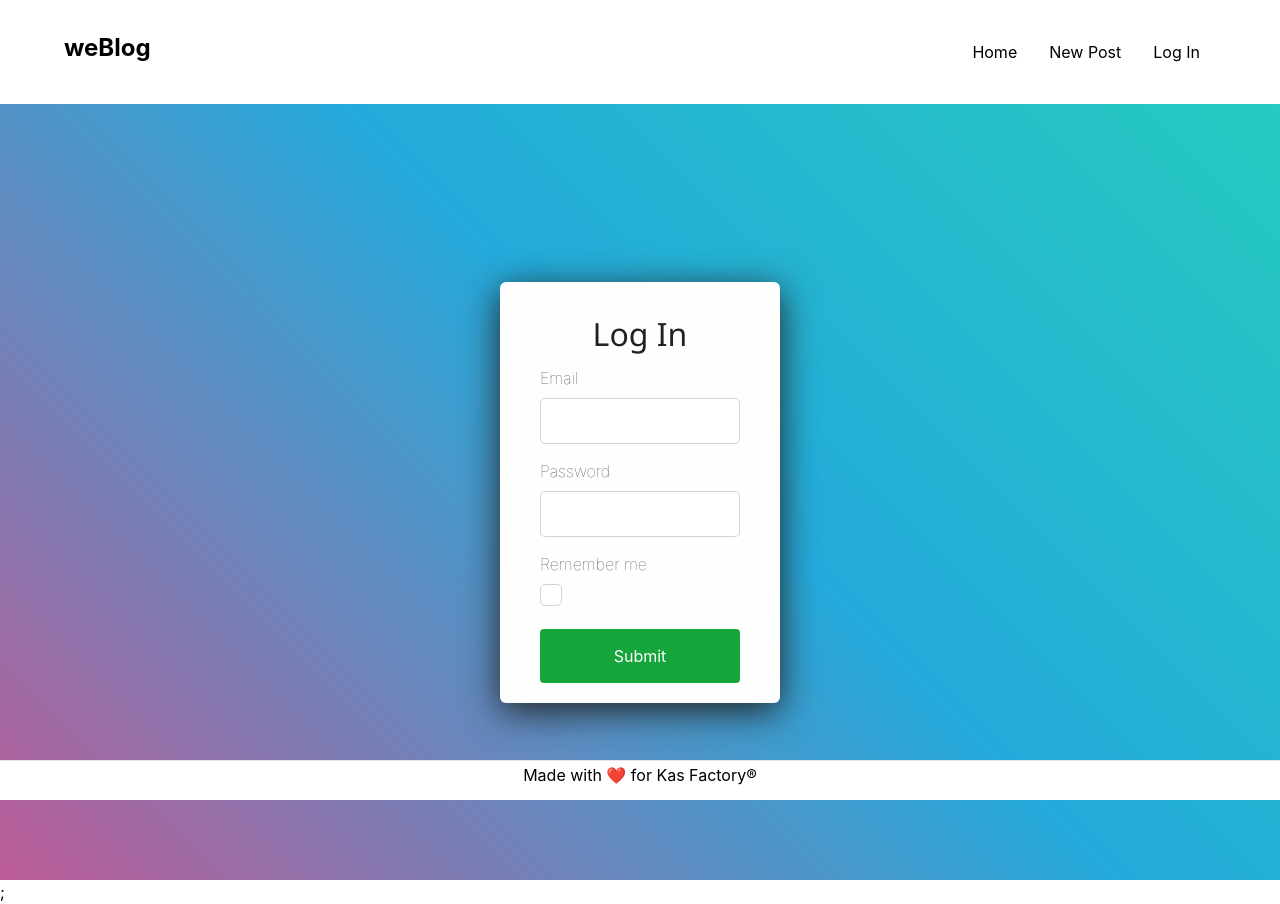
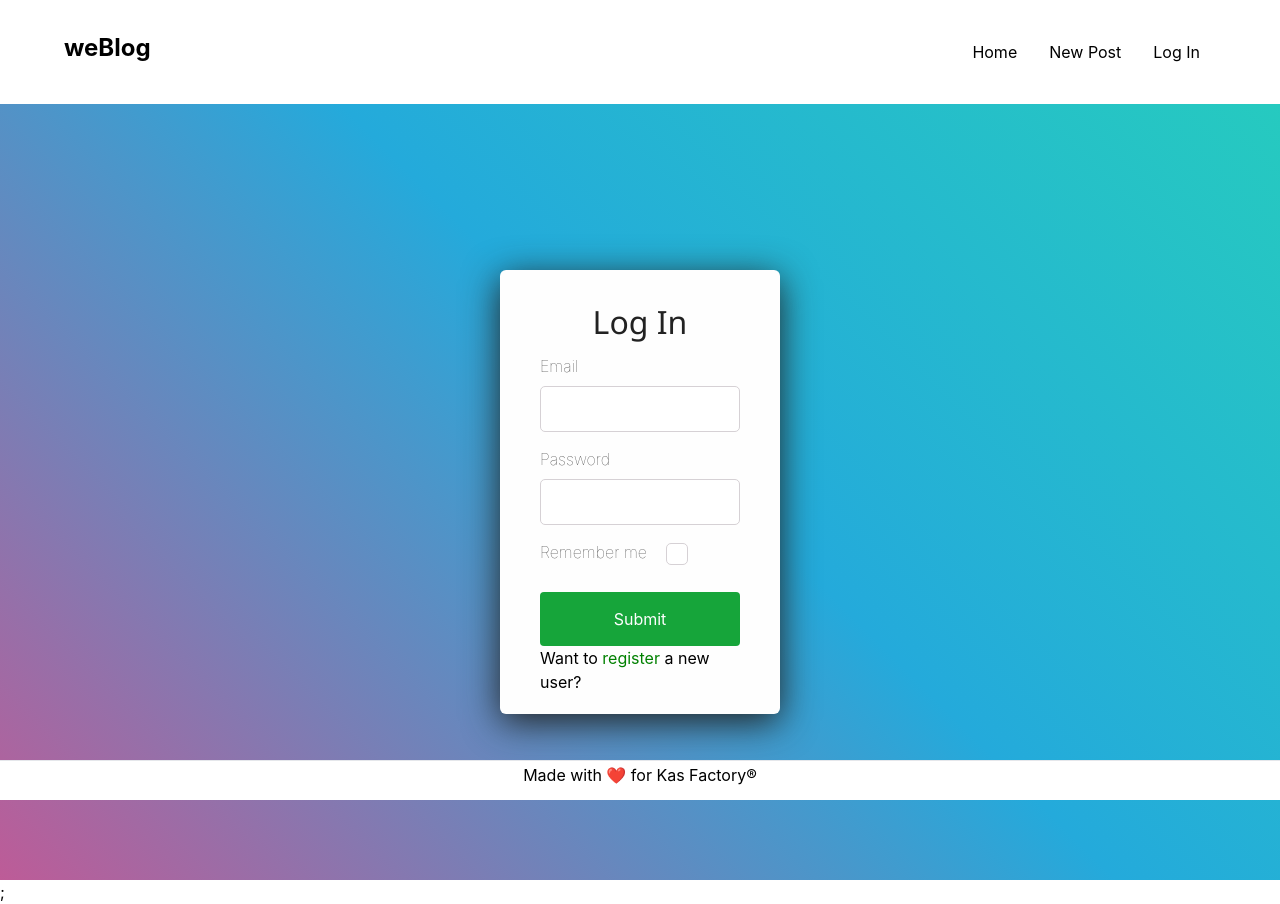
Before and after one commit to jcmpes/front_njs_blog, a Next.js app: page /login in a window 1280 px wide. Built offline with nearby package versions, Linux system fonts and the light colour scheme.

Commit message:
chores: clean up and style checkbox

```diff
--- a/pages/index.js
+++ b/pages/index.js
@@ -25,7 +25,6 @@ export default function Home() {
 
   return (
     <Layout>
-      {console.log(posts)}
       {posts.length ? (
         <PostList
           posts={posts}
@@ -34,52 +33,5 @@ export default function Home() {
         'No posts'
       )}
     </Layout>
-  );
+  )
 }
-
-// export const getStaticProps = async () => {
-//   const posts = await getPosts();
-//   return {
-//     props: {
-//       posts,
-//     },
-//   };
-// };
-
-// interface Articles {
-//     body: string;
-//     id: number;
-//     title: string;
-//     userId: number;
-//   }
-
-//   export default function Home({
-//     articles,
-//   }: InferGetStaticPropsType<typeof getStaticProps>) {
-//     return (
-//       <div className="max-w-5xl mx-auto">
-//         <Navbar />
-//         <div className="grid grid-cols-1 md:grid-cols-2 space-x-5 space-y-5">
-//           {articles.map((article) => (
-//             <Article
-//               body={article.body}
-//               id={article.id}
-//               title={article.title}
-//               userId={article.userId}
-//               key={article.id}
-//             />
-//           ))}
-//         </div>
-//       </div>
-//     );
-//   }
-
-//   export const getStaticProps = async () => {
-//     const articles: Articles[] = await getPosts();
-
-//     return {
-//       props: {
-//         articles,
-//       },
-//     };
-//   };
--- a/src/components/auth/LoginPage/LoginForm.js
+++ b/src/components/auth/LoginPage/LoginForm.js
@@ -1,7 +1,5 @@
 import React from 'react';
-import axios from 'axios';
-import Router from 'next/router';
-import { login, register } from '../../../api/auth';
+import Link from 'next/link';
 
 import styles from '../../../../styles/Auth.module.css';
 
@@ -58,12 +56,12 @@ const LoginForm = ({ onSubmit }) => {
               onChange={handleChange}
             />
           </div>
-          <div className={styles.inputField}>
+          <div className={styles.checkboxField}>
             <label className={styles.label} htmlFor="remember">
               Remember me
             </label>
             <input
-              className={styles.input}
+              className={styles.checkbox}
               type="checkbox"
               name="remember"
               onChange={handleChange}
@@ -72,6 +70,9 @@ const LoginForm = ({ onSubmit }) => {
           <div className={styles.submit}>
             <button className={styles.button}>Submit</button>
           </div>
+          <Link href="/register">
+          <a style={{cursor: "default"}}>Want to <span style={{ cursor: "pointer", color: "green" }}>register</span> a new user?</a>
+          </Link>
         </form>
       </div>
     </div>
--- a/src/components/auth/RegisterPage/RegisterForm.tsx
+++ b/src/components/auth/RegisterPage/RegisterForm.tsx
@@ -1,5 +1,4 @@
 import React from 'react';
-import link from 'next/link';
 import { register } from '../../../api/auth';
 
 import styles from '../../../../styles/Auth.module.css';
@@ -181,9 +180,6 @@ export class RegisterForm extends React.Component<SignUpProps, SignUpState> {
             <div className={styles.submit}>
               <button className={styles.button}>Register</button>
             </div>
-            <Link href="/register">
-                Want to <a>register</a> a new user?
-            </Link>
           </form>
         </div>
       </div>
--- a/src/components/posts/PostList.js
+++ b/src/components/posts/PostList.js
@@ -1,6 +1,5 @@
 import React, { useEffect, useState } from "react"
 import compareValues from "../../utils/compareValues";
-import Navbar from "../layout/Navbar"
 import Article from "./Article"
 import Filters from "./Filters"
 
@@ -13,6 +12,7 @@ export default function PostList({ posts }) {
     useEffect(() => {
         posts.sort(compareValues(filters.filter, filters.ordering));
         console.log(posts)
+      // eslint-disable-next-line react-hooks/exhaustive-deps
       }, [filters]);
 
     return (
--- a/styles/Auth.module.css
+++ b/styles/Auth.module.css
@@ -53,7 +53,8 @@
     font-weight: lighter;
 }
 
-.input {
+.input,
+.checkbox {
     padding: 10px 10px;
     border-radius: 5px;
     outline: none;
```
